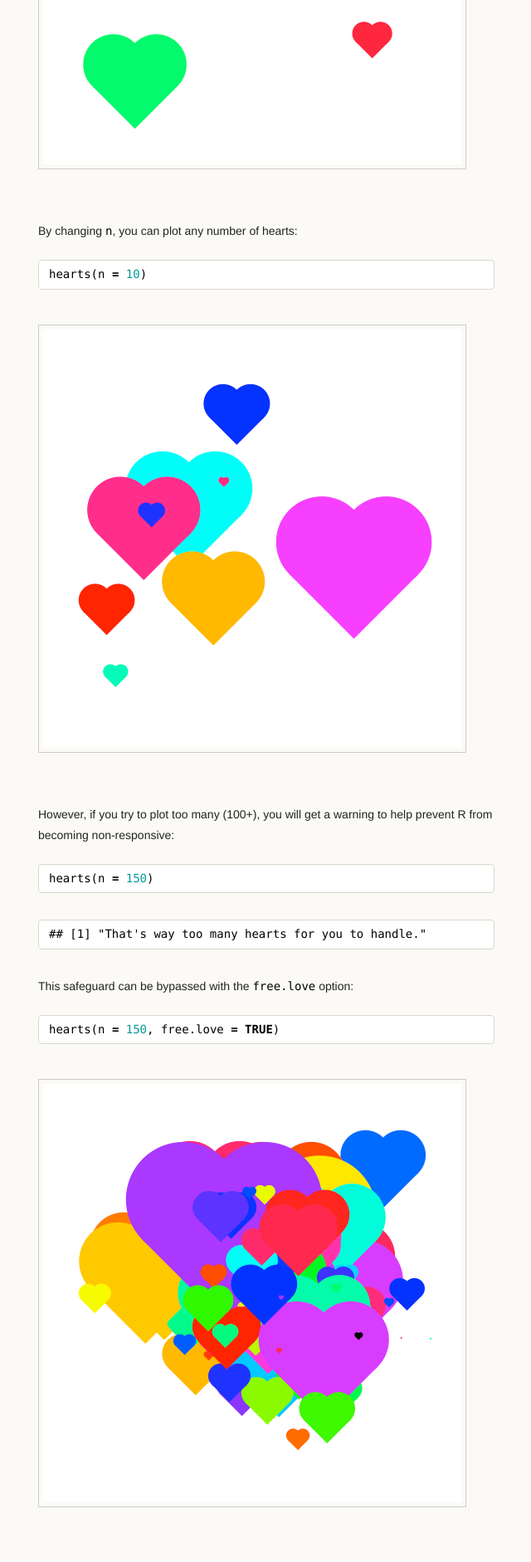
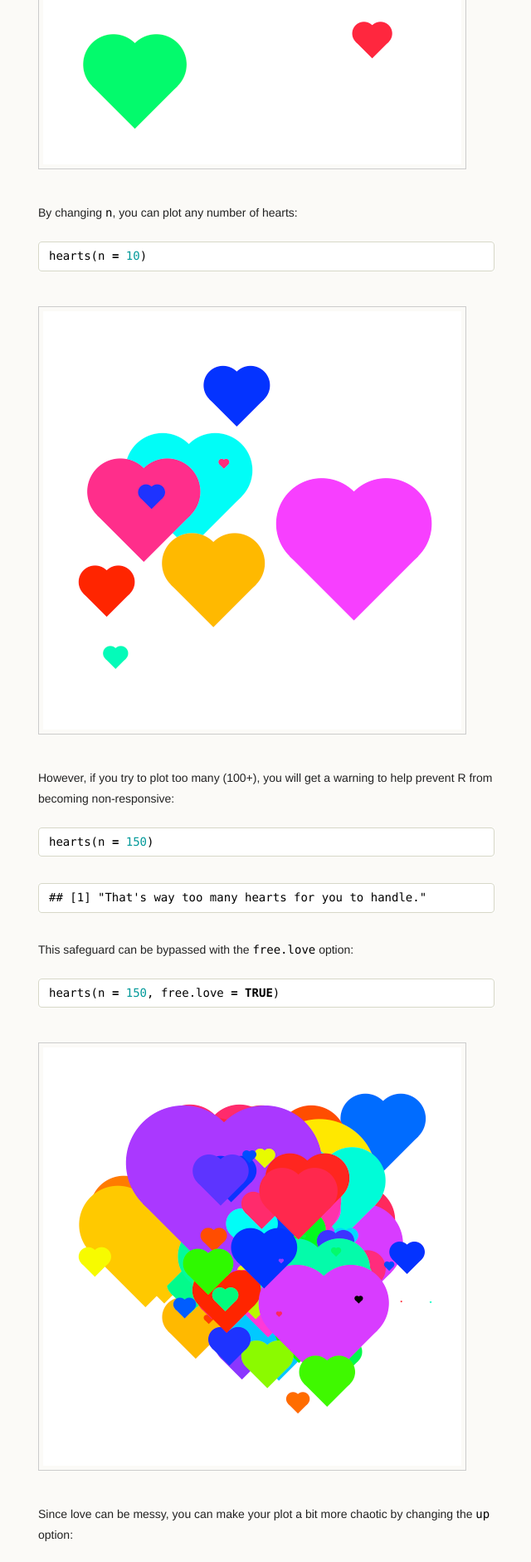
Before and after one commit to mfcovington/r_club, a Jekyll site: the page built from _posts/2013-02-24-Heart-Doc.md, in a window 1280 px wide. Shown: the part 887-2769 px from the top of the page at 83% size, without its empty margins (364-1004 px from the left). Built offline with Jekyll 4.4.1, drawn with Linux system fonts in a browser that asks for light colours; Markdown is read by kramdown in place of the engine named in the settings; comment, search, counter and statistics services are not loaded.

Commit message:
change bottom margin of images from 32px to 10px

```diff
--- a/stylesheets/styles.css
+++ b/stylesheets/styles.css
@@ -149,7 +149,7 @@
   margin: 0 auto;
   max-width: 100%;
   padding: 5px;
-  margin: 10px 0 32px 0;
+  margin: 10px 0 10px 0;
   border: 1px solid #ccc;
 }
 
```
